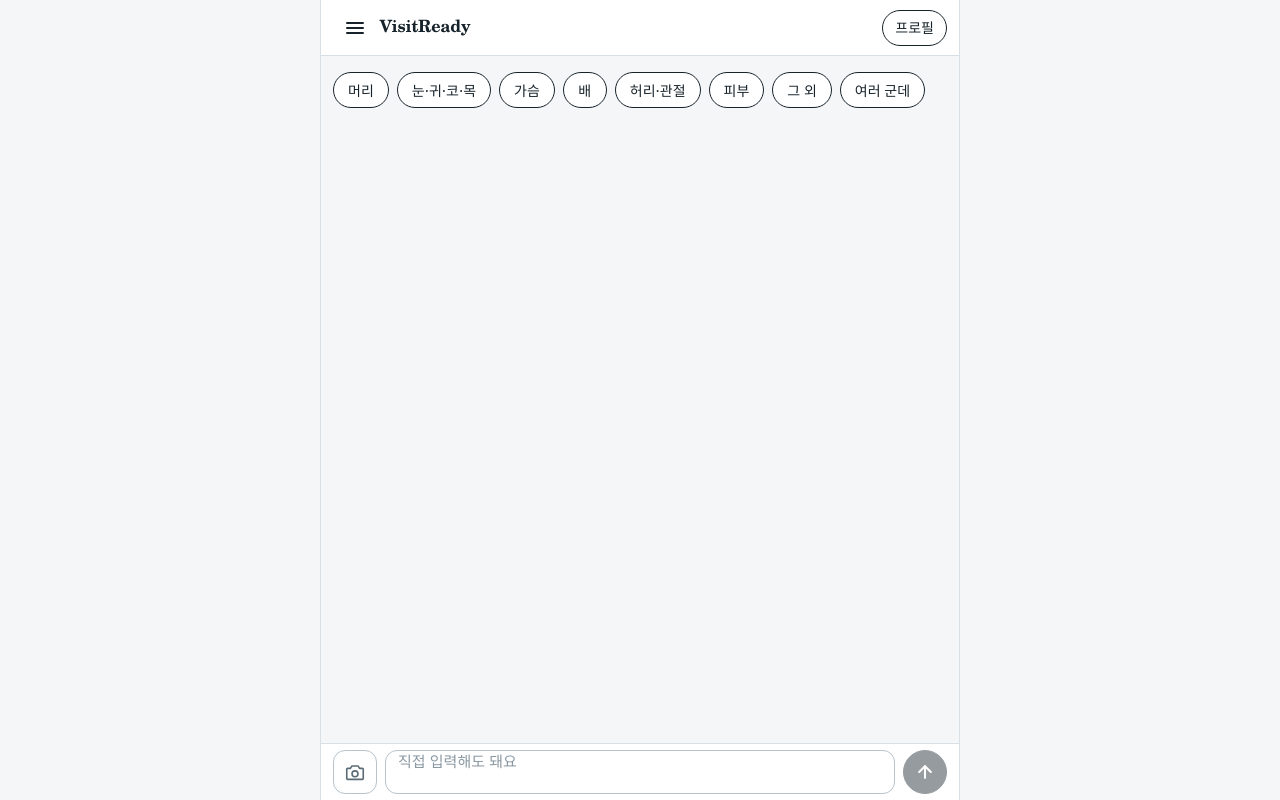
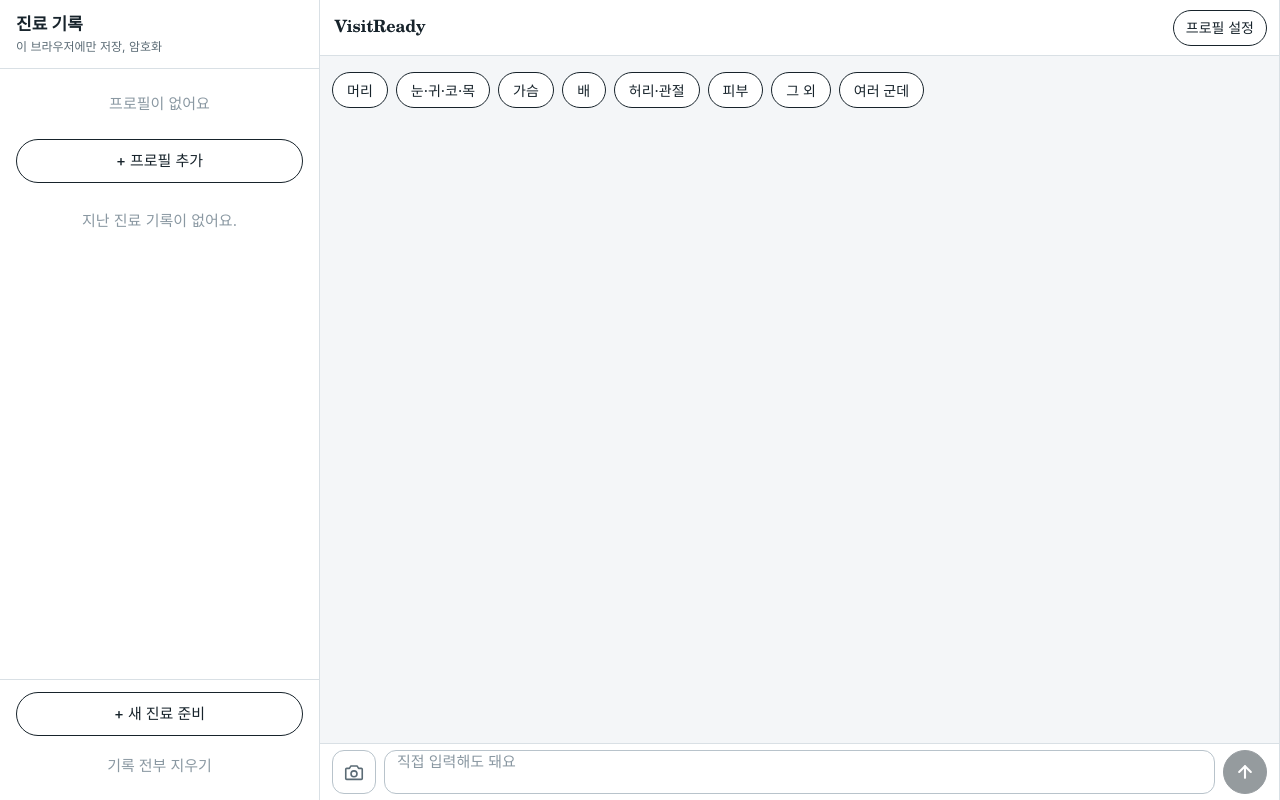
Before and after one commit to harimchung/hospital-visit, a React (Vite) app in the folder hospital-visit-ready/: page / in a window 1280 px wide. Built offline with nearby package versions, Linux system fonts and the light colour scheme.

Commit message:
design: 1024px 맞게 디자인 조정

```diff
--- a/hospital-visit-ready/src/App.css
+++ b/hospital-visit-ready/src/App.css
@@ -8,7 +8,8 @@
    3. 레이아웃 프레임워크 — 셸
    ================================================================ */
 
-html, body {
+html,
+body {
   margin: 0;
   padding: 0;
   background: var(--c-bg);
@@ -18,6 +19,11 @@ html, body {
   color: var(--c-text);
   -webkit-font-smoothing: antialiased;
   text-rendering: optimizeLegibility;
+}
+
+.app-layout {
+  width: 100%;
+  min-height: 100dvh;
 }
 
 .app-shell {
@@ -30,7 +36,9 @@ html, body {
 }
 
 @media (min-width: 768px) {
-  body { background: var(--c-bg); }
+  body {
+    background: var(--c-bg);
+  }
   .app-shell {
     border-left: 1px solid var(--c-border);
     border-right: 1px solid var(--c-border);
@@ -39,8 +47,30 @@ html, body {
 }
 
 @media (min-width: 1024px) {
-  .app-shell { max-width: 640px; }
-  .c-card { max-width: 640px; }
+  .app-layout {
+    display: grid;
+    grid-template-columns: 320px minmax(0, 1fr);
+
+    width: 100%;
+    max-width: 1280px;
+    min-height: 100dvh;
+
+    margin: 0 auto;
+    /* column-gap: 0;  */
+  }
+
+  .app-shell {
+    width: 100%;
+    max-width: none;
+    height: 100dvh;
+    margin: 0;
+
+    border-left: none;
+  }
+
+  .c-card {
+    max-width: none;
+  }
 }
 
 /* 키보드 대응: visualViewport height 보정 */
@@ -86,8 +116,14 @@ html, body {
    ================================================================ */
 
 @keyframes bubble-in {
-  from { opacity: 0; transform: translateY(6px); }
-  to   { opacity: 1; transform: translateY(0); }
+  from {
+    opacity: 0;
+    transform: translateY(6px);
+  }
+  to {
+    opacity: 1;
+    transform: translateY(0);
+  }
 }
 
 /* ================================================================
@@ -115,8 +151,13 @@ html, body {
 }
 
 @keyframes pulse {
-  0%, 100% { opacity: 1; }
-  50% { opacity: 0.3; }
+  0%,
+  100% {
+    opacity: 1;
+  }
+  50% {
+    opacity: 0.3;
+  }
 }
 
 /* ================================================================
@@ -155,7 +196,7 @@ html, body {
 .emergency-signal-tag {
   font-size: var(--fs-hint);
   color: var(--c-danger);
-  background: rgba(196,52,45,.08);
+  background: rgba(196, 52, 45, 0.08);
   padding: 2px var(--sp-2);
   border-radius: var(--r-chip);
 }
@@ -178,8 +219,8 @@ html, body {
   left: 0;
   right: 0;
   font-size: var(--fs-hint);
-  color: rgba(255,255,255,.9);
-  background: rgba(0,0,0,.3);
+  color: rgba(255, 255, 255, 0.9);
+  background: rgba(0, 0, 0, 0.3);
   padding: 2px var(--sp-1);
   text-align: center;
   border-radius: 0 0 8px 8px;
@@ -228,7 +269,9 @@ html, body {
    ================================================================ */
 
 @media (prefers-reduced-motion: reduce) {
-  *, *::before, *::after {
+  *,
+  *::before,
+  *::after {
     animation-duration: 0ms !important;
     animation-delay: 0ms !important;
     transition-duration: 0ms !important;
--- a/hospital-visit-ready/src/App.jsx
+++ b/hospital-visit-ready/src/App.jsx
@@ -459,21 +459,47 @@ function App() {
     ? [currentSession, ...history.filter((h) => h.id !== currentSession.id)]
     : history
 
+  const selectedProfile = profiles.find(
+    (profile) => profile.id === selectedProfileId,
+  )
+
   return (
-    <div className="app-shell">
+    <div className="app-layout">
+      <Drawer
+        profiles={profiles}
+        selectedProfileId={selectedProfileId}
+        onSelectProfile={handleSelectProfile}
+        onAddProfile={() => setProfileFormOpen(true)}
+        visits={drawerVisits}
+        open={sidebarOpen}
+        onClose={() => setSidebarOpen(false)}
+        onOpenVisit={handleOpenVisit}
+        onNewVisit={() => {
+          if (messages.length > 0) setConfirmVisible('new')
+          else handleNewStart()
+        }}
+        onClearAll={() => setConfirmVisible('clear')}
+        hasActiveVisit={messages.length > 0}
+        currentVisitId={visit.id}
+      />
+      <main className="app-shell">
         {/* ===== C1 AppBar ===== */}
         <AppBar
           onHamburger={() => setSidebarOpen(true)}
           onProfile={() => setSidebarOpen(true)}
-        rightLabel={sidebarOpen ? '닫기' : '프로필'}
-        mode={sidebarOpen ? 'search' : 'default'}
+          rightLabel={selectedProfile?.nickname || '프로필 설정'}
+          mode="default"
         />
 
         {/* ===== 메시지 영역 ===== */}
         <div className="messages" ref={messagesRef}>
           {/* 진행 상태 표시 (원칙 9) */}
           {false && (
-          <div className="progress-indicator" role="status" aria-live="polite">
+            <div
+              className="progress-indicator"
+              role="status"
+              aria-live="polite"
+            >
               <span className="progress-dot" aria-hidden="true" />
               {t('questions.hint')}
             </div>
@@ -588,27 +614,7 @@ function App() {
           disabled={isEmergency || isReadOnly}
           onCameraClick={triggerPhotoInput}
         />
-
-      {/* ===== C9 Drawer ===== */}
-      {sidebarOpen && (
-        <Drawer
-          profiles={profiles}
-          selectedProfileId={selectedProfileId}
-          onSelectProfile={handleSelectProfile}
-          onAddProfile={() => setProfileFormOpen(true)}
-          visits={drawerVisits}
-          open={sidebarOpen}
-          onClose={() => setSidebarOpen(false)}
-          onOpenVisit={handleOpenVisit}
-          onNewVisit={() => {
-            if (messages.length > 0) setConfirmVisible('new')
-            else handleNewStart()
-          }}
-          onClearAll={() => setConfirmVisible('clear')}
-          hasActiveVisit={messages.length > 0}
-          currentVisitId={visit.id}
-        />
-      )}
+      </main>
 
       {/* ===== ConfirmDialog ===== */}
       <ConfirmDialog
--- a/hospital-visit-ready/src/components/AppBar/AppBar.css
+++ b/hospital-visit-ready/src/components/AppBar/AppBar.css
@@ -103,3 +103,9 @@
   outline: none;
   box-shadow: 0 0 0 2px var(--c-primary);
 }
+
+@media (min-width: 1024px) {
+  .appbar-hamburger {
+    display: none;
+  }
+}
--- a/hospital-visit-ready/src/components/AppBar/AppBar.jsx
+++ b/hospital-visit-ready/src/components/AppBar/AppBar.jsx
@@ -21,7 +21,7 @@ import './AppBar.css'
 export default function AppBar({
   onHamburger,
   onProfile,
-  rightLabel = '프로필',
+  rightLabel = '프로필 설정',
   mode = 'default',
 }) {
   const handleHamburger = (e) => {
@@ -77,7 +77,7 @@ export default function AppBar({
           type="button"
           className="appbar-right-btn"
           onClick={handleProfile}
-          aria-label={mode === 'search' ? '패널 닫기' : '진료 기록 열기'}
+          aria-label={mode === 'search' ? '패널 닫기' : '프로필 설정 열기'}
         >
           {mode === 'search' ? '✕' : rightLabel}
         </button>
--- a/hospital-visit-ready/src/components/Drawer/Drawer.css
+++ b/hospital-visit-ready/src/components/Drawer/Drawer.css
@@ -8,12 +8,26 @@
   inset: 0;
   background: rgba(23, 35, 43, 0.45);
   z-index: 50;
-  animation: overlay-fade 200ms ease-out;
+  opacity: 0;
+  visibility: hidden;
+  pointer-events: none;
+  transition:
+    opacity 200ms ease-out,
+    visibility 200ms ease-out;
+}
+.drawer-overlay.is-open {
+  opacity: 1;
+  visibility: visible;
+  pointer-events: auto;
 }
 
 @keyframes overlay-fade {
-  from { opacity: 0; }
-  to   { opacity: 1; }
+  from {
+    opacity: 0;
+  }
+  to {
+    opacity: 1;
+  }
 }
 
 .drawer {
@@ -23,17 +37,23 @@
   bottom: 0;
   width: min(72%, 400px);
   max-width: 400px;
-  background: var(--c-surface);
-  z-index: 60;
   display: flex;
   flex-direction: column;
-  animation: drawer-slide 200ms ease-out;
+  background: var(--c-surface);
   box-shadow: 0 4px 24px rgba(23, 35, 43, 0.12);
+  z-index: 60;
+  transform: translateX(-100%);
+  visibility: hidden;
+  pointer-events: none;
+  transition:
+    transform 200ms ease-out,
+    visibility 200ms ease-out;
 }
 
-@keyframes drawer-slide {
-  from { transform: translateX(-100%); }
-  to   { transform: translateX(0); }
+.drawer.is-open {
+  transform: translateX(0);
+  visibility: visible;
+  pointer-events: auto;
 }
 
 /* --- 헤더 --- */
@@ -125,8 +145,7 @@
   width: 100%;
   text-align: left;
   font-family: var(--font);
-  transition:
-    background-color 120ms ease;
+  transition: background-color 120ms ease;
 }
 
 .profile-item:last-child {
@@ -184,17 +203,19 @@
 .visit-item {
   display: flex;
   flex-direction: column;
-  gap: 2px;
-  padding: var(--sp-2) var(--sp-3);
-  border-radius: var(--r-btn);
-  margin-bottom: var(--sp-1);
-  cursor: pointer;
-  border: none;
-  background: var(--c-primary-tint);  width: 100%;
+  gap: 3px;
+  width: 100%;
+  padding: 12px;
+  margin-bottom: 8px;
+  border: 1px solid var(--c-border);
+  border-radius: 14px;
+  background: var(--c-surface);
   text-align: left;
   font-family: var(--font);
+  cursor: pointer;
   transition:
-    background-color 120ms ease;
+    background-color 120ms ease,
+    border-color 120ms ease;
 }
 
 .visit-item:last-child {
@@ -203,6 +224,12 @@
 
 .visit-item:hover {
   background: var(--c-primary-tint);
+  border-color: var(--c-border-strong);
+}
+
+.visit-item.is-active {
+  background: var(--c-primary-tint);
+  border-color: var(--c-primary);
 }
 
 .visit-item-date {
@@ -242,8 +269,7 @@
   font-weight: 500;
   line-height: var(--lh);
   cursor: pointer;
-  transition:
-    background-color 120ms ease;
+  transition: background-color 120ms ease;
 }
 
 .profile-add-btn:hover {
@@ -280,8 +306,7 @@
   font-weight: 500;
   line-height: var(--lh);
   cursor: pointer;
-  transition:
-    background-color 120ms ease;
+  transition: background-color 120ms ease;
   -webkit-tap-highlight-color: transparent;
 }
 
@@ -308,8 +333,7 @@
   line-height: var(--lh);
   text-align: center;
   cursor: pointer;
-  transition:
-    color 120ms ease;
+  transition: color 120ms ease;
   -webkit-tap-highlight-color: transparent;
 }
 
@@ -333,7 +357,6 @@
   align-items: center;
   justify-content: center;
   padding: var(--sp-4);
-  animation: overlay-fade 200ms ease-out;
 }
 
 .confirm-sheet {
@@ -383,8 +406,7 @@
   font-weight: 500;
   line-height: var(--lh);
   cursor: pointer;
-  transition:
-    background-color 120ms ease;
+  transition: background-color 120ms ease;
 }
 
 .confirm-secondary:hover {
@@ -408,8 +430,7 @@
   font-weight: 600;
   line-height: var(--lh);
   cursor: pointer;
-  transition:
-    background-color 120ms ease;
+  transition: background-color 120ms ease;
 }
 
 .confirm-danger:hover {
@@ -420,3 +441,31 @@
   outline: none;
   box-shadow: 0 0 0 2px var(--c-danger);
 }
+
+@media (min-width: 1024px) {
+  .drawer-overlay {
+    display: none;
+  }
+
+  .drawer {
+    position: sticky;
+    top: 0;
+    bottom: auto;
+
+    width: 320px;
+    max-width: none;
+    height: 100dvh;
+
+    transform: none;
+    visibility: visible;
+    pointer-events: auto;
+
+    z-index: auto;
+    box-shadow: none;
+    border-right: 1px solid var(--c-border);
+  }
+
+  .drawer-close-btn {
+    display: none;
+  }
+}
--- a/hospital-visit-ready/src/components/Drawer/Drawer.jsx
+++ b/hospital-visit-ready/src/components/Drawer/Drawer.jsx
@@ -49,8 +49,6 @@ export default function Drawer({
   currentVisitId,
   onAddProfile,
 }) {
-  if (!open) return null
-
   const handleOverlayClick = (e) => {
     if (e.target === e.currentTarget) {
       onClose?.()
@@ -65,17 +63,15 @@ export default function Drawer({
     <>
       {/* 스크림 — 탭하면 닫힘 */}
       <div
-        className="drawer-overlay"
+        className={`drawer-overlay ${open ? 'is-open' : ''}`}
         onClick={handleOverlayClick}
         aria-hidden="true"
       />
 
       {/* 드로어 패널 */}
       <aside
-        className="drawer"
-        role="dialog"
+        className={`drawer ${open ? 'is-open' : ''}`}
         aria-label="진료 기록"
-        aria-modal="true"
       >
         {/* 헤더 */}
         <header className="drawer-header">
@@ -218,6 +214,7 @@ export default function Drawer({
 
 function formatVisitDate(iso) {
   if (!iso) return ''
-  const d = new Date(iso)
-  return `${d.getMonth() + 1}/${d.getDate()}`
+  const date = new Date(iso)
+  if (Number.isNaN(date.getTime())) return ''
+  return `${date.getMonth() + 1}월 ${date.getDate()}일`
 }
```
Lines whose indentation alone changed are shown as unchanged.
